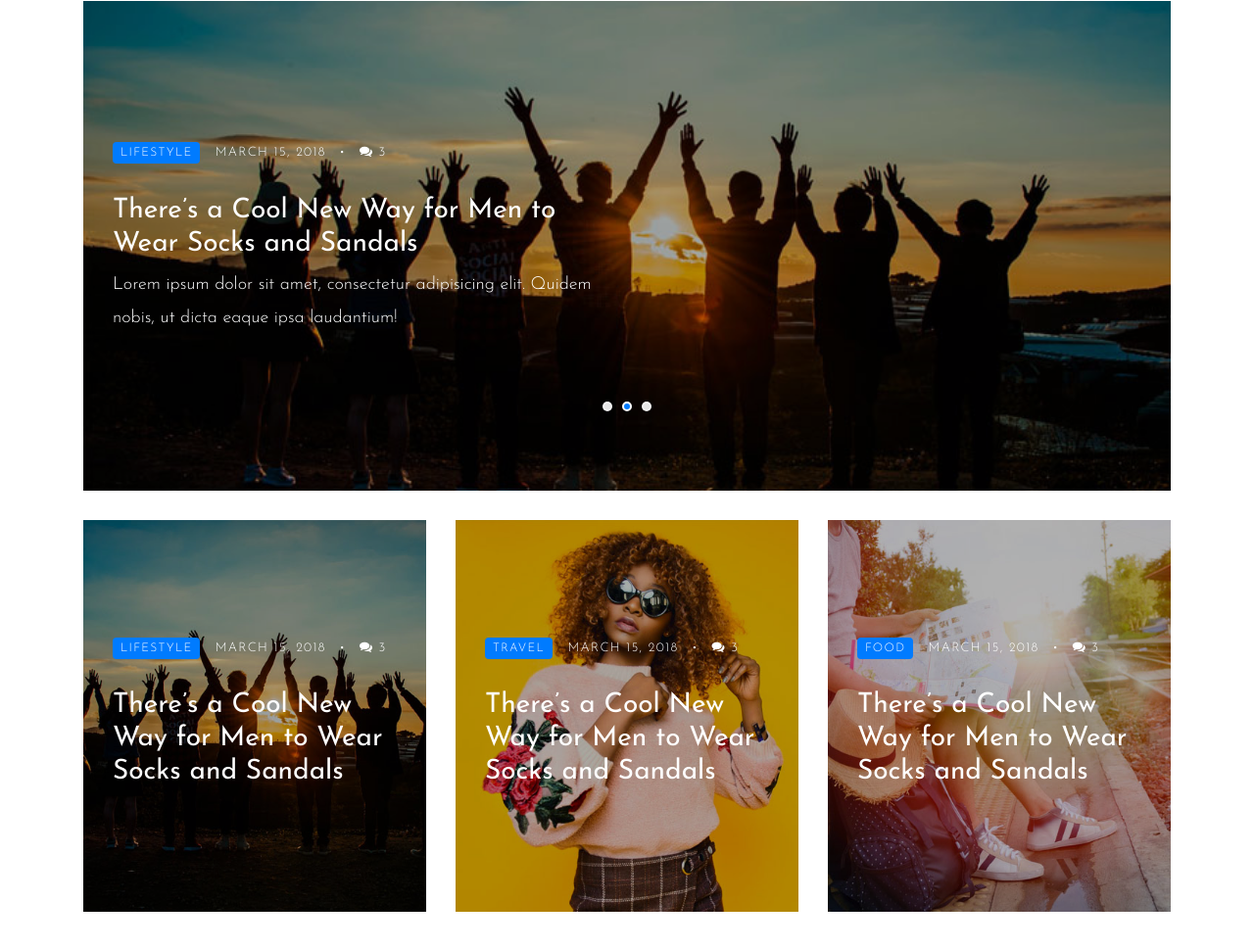
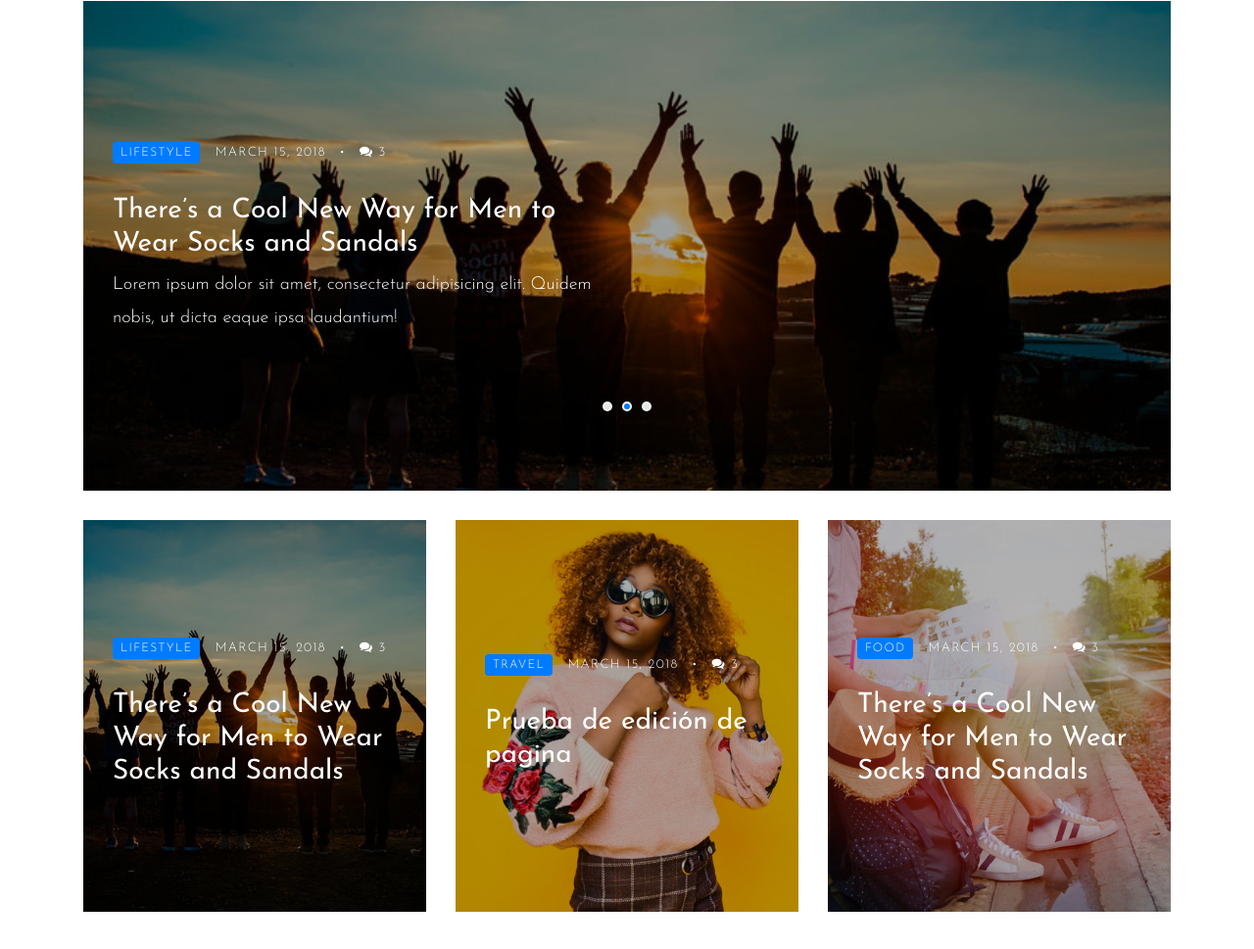
Before and after one commit to Overwar/Prototipo, a plain HTML site: page index.html in a window 1280 px wide. Shown: the part 349-1318 px from the top of the page at 98% size. Drawn offline with Linux system fonts and the light colour scheme; files whose address does not match are found by name.

Commit message:
Update index.html

```diff
--- a/index.html
+++ b/index.html
@@ -170,7 +170,7 @@
                   <span class="mr-2">March 15, 2018 </span> &bullet;
                   <span class="ml-2"><span class="fa fa-comments"></span> 3</span>
                 </div>
-                <h3>There’s a Cool New Way for Men to Wear Socks and Sandals</h3>
+                <h3>Prueba de edición de pagina</h3>
               </div>
             </a>
           </div>
```
